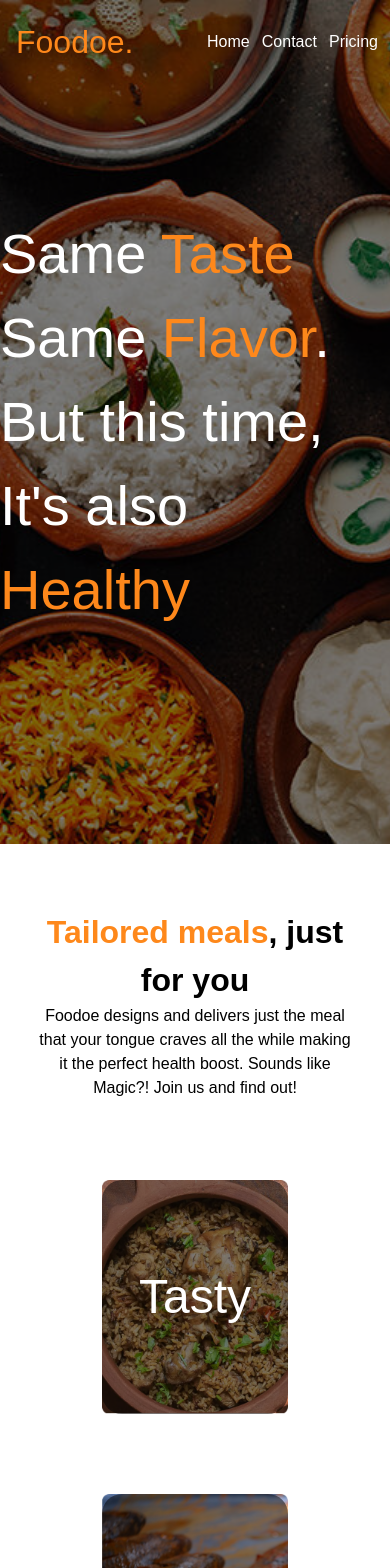
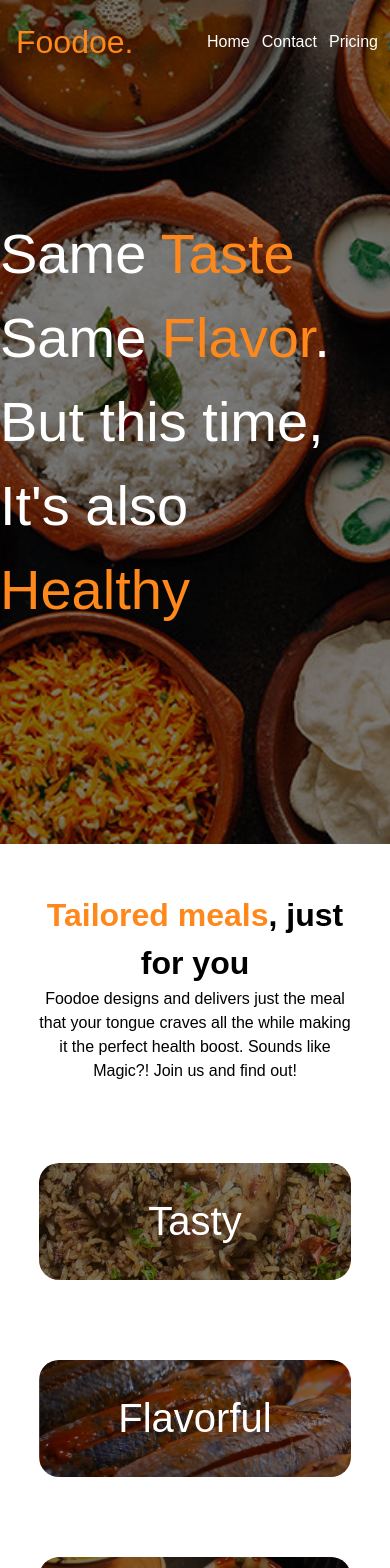
Before and after one commit to kavinbharathii/foodoe, a Next.js app: page / in a window 390 px wide. Shown: the top 1568 px of the page. Built offline with nearby package versions, Linux system fonts and the light colour scheme; a web font is replaced by a local one.

Commit message:
mobile resposive: init | meals card aspect-ratio

```diff
--- a/app/components/MealsPage/Meals.module.css
+++ b/app/components/MealsPage/Meals.module.css
@@ -56,9 +56,12 @@
 
     .fullPage {
         width: 100vw;
-        height: auto;
+        /* height: auto;
         margin-top: 2rem;
-        margin-bottom: 10rem;
+        margin-bottom: 10rem; */
+
+        justify-content: center;
+        align-items: center;
     }
 
     .topContent {
@@ -80,9 +83,18 @@
         gap: 5rem;
     }
 
+    .card {
+        width: 80vw;
+        height: 30vw;
+
+        overflow: hidden;
+        border-radius: 20px;
+    }
+
     .cardImage {
-        height: 60vw;
-        width: auto;
+        /* height: 60vw; */
+        width: 100%;
+        position: absolute;
         z-index: -1;
     }
 
@@ -100,7 +112,7 @@
 
     .cardText {
         position: absolute;
-        font-size: 3rem;
+        font-size: 2.5rem;
         z-index: 5;
         color: var(--white);
     }
```
